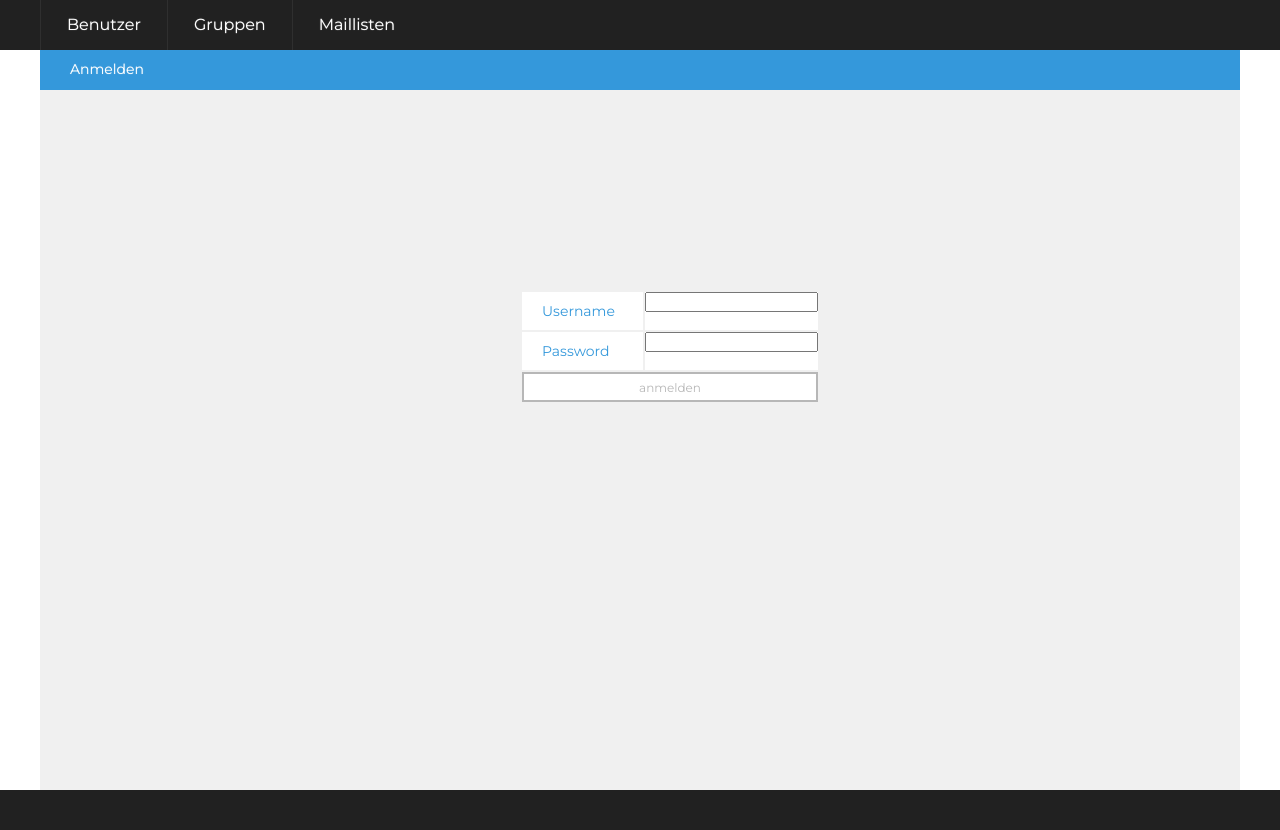
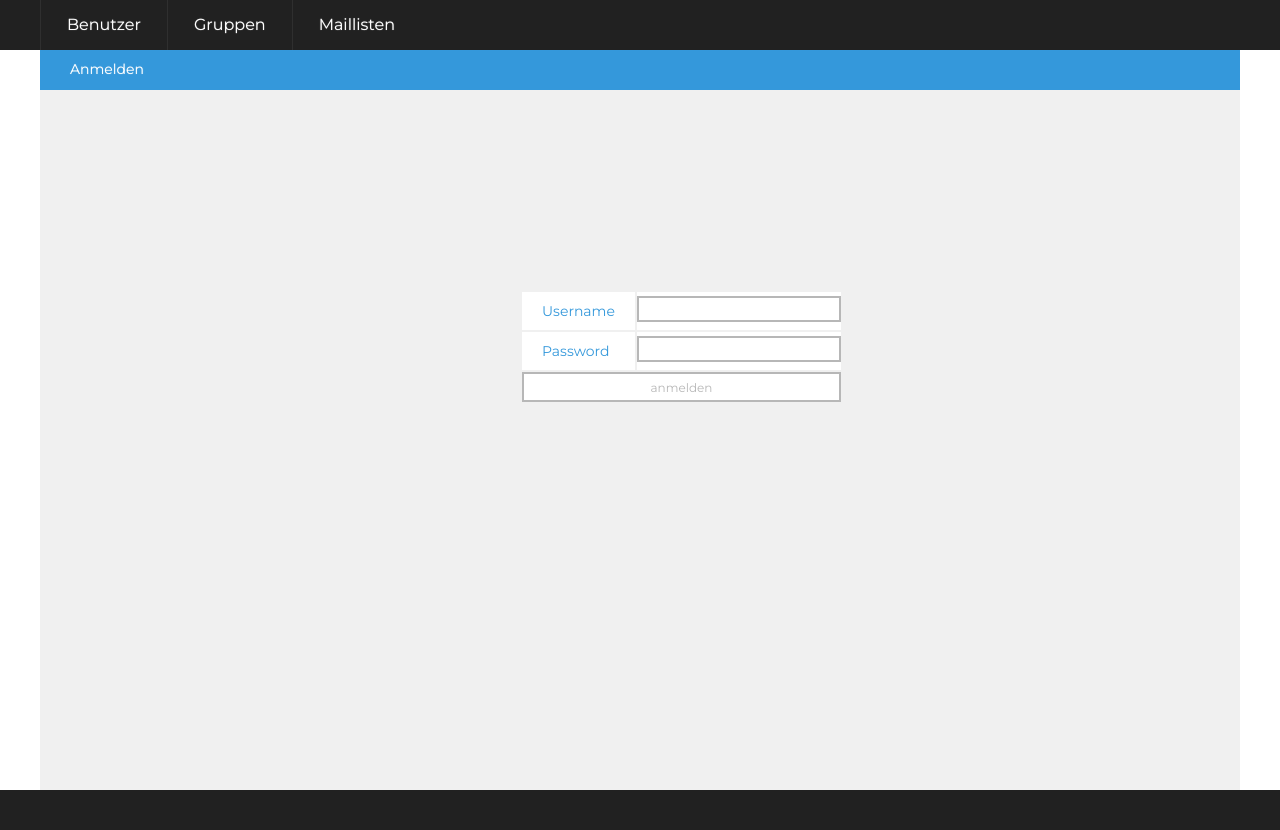
Before and after one commit to maloi/iadmin, a Django app: template iapp_admin/templates/registration/login.html in a window 1280 px wide. Run offline with Django 3.2, Linux system fonts and the light colour scheme; the template is opened without the code that fills it, so the values that code supplies are empty, except form fields; tables that the repository leaves empty hold one stand-in row (values such as "Sample post"); form fields are guessed from the names that the template uses.

Commit message:
AUgenschmauss

```diff
--- a/iapp_admin/static/iapp_admin/ch.css
+++ b/iapp_admin/static/iapp_admin/ch.css
@@ -250,8 +250,8 @@ blue: #3498db;
 
 /* schaltflaeche hinzufuegen*/
 .b_add {
-    width: 24px;
-    height: 24px;
+    width: 26px;
+    height: 26px;
     font-size: 14px;
     color: #b7b7b7;
     background: #ffffff;
@@ -270,8 +270,8 @@ blue: #3498db;
 
 /* schaltflaeche entfernen*/
 .b_rem {
-    width: 24px;
-    height: 24px;
+    width: 26px;
+    height: 26px;
     font-size: 14px;
     color: #b7b7b7;
     background: #ffffff;
@@ -322,8 +322,8 @@ blue: #3498db;
 /* input text */
 .i_ord input {
     width: 200px;
-    height: 20px;
-    margin-bottom: 2px;
+    height: 22px;
+    margin-top: 4px;
     font-size: 14px;
     border: 2px solid #b7b7b7;
 }
@@ -348,7 +348,7 @@ blue: #3498db;
 /* autocomplete auswahl */
 .ui-menu-item {
     width: 200px;
-    height: 20px;
+    height: 22px;
     font-size: 14px;
     background: #ffffff;
 }
--- a/iapp_admin/templates/registration/login.html
+++ b/iapp_admin/templates/registration/login.html
@@ -14,11 +14,11 @@
 <table class="t">
 <tr>
     <th>{{ form.username.label_tag }}</th>
-    <td>{{ form.username }}</td>
+    <td class="i_ord">{{ form.username }}</td>
 </tr>
 <tr>
     <th>{{ form.password.label_tag }}</th>
-    <td>{{ form.password }}</td>
+    <td class="i_ord">{{ form.password }}</td>
 </tr>
 <tr>
     <td colspan="2">
```
